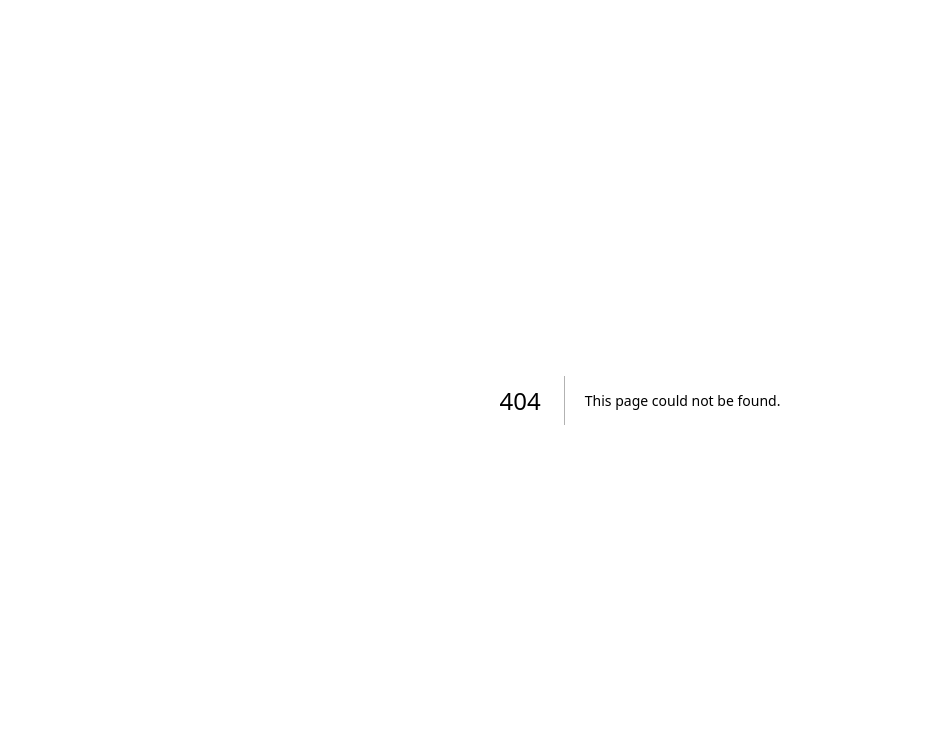
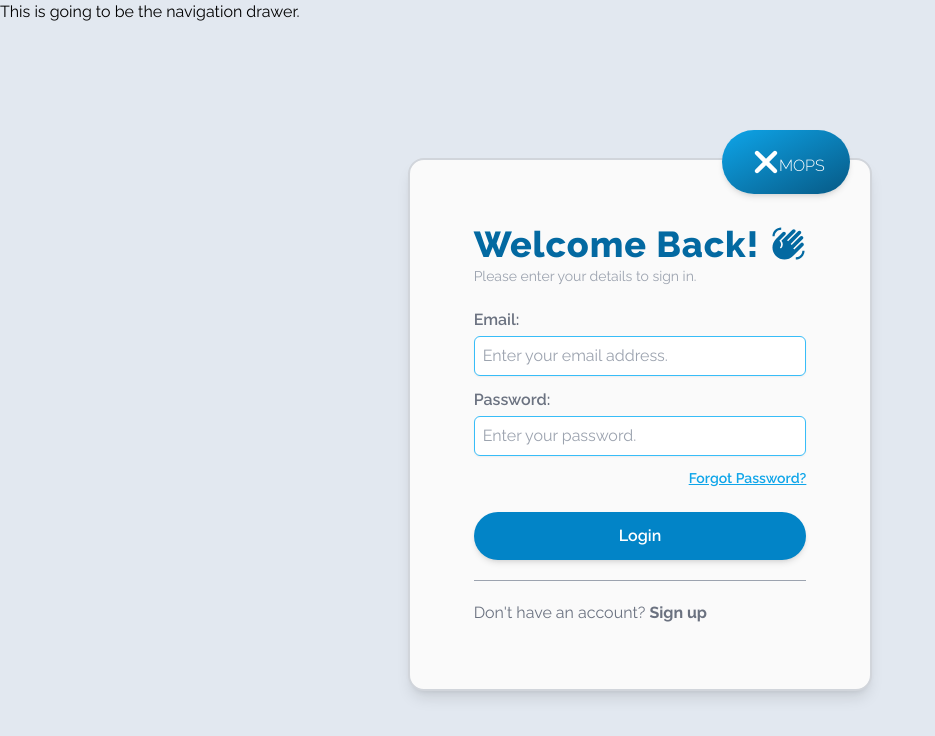
Before and after one commit to ashimmaharjan/XMOP_Accelerate, a Next.js app: page /auth/login in a window 1280 px wide. Before the commit this address had no page. Shown: the top 736 px of the page, without its empty margins (0-935 px from the left). Built offline with nearby package versions, Linux system fonts and the light colour scheme.

Commit message:
Login page design created

```diff
--- /dev/null
+++ b/app/auth/layout.jsx
@@ -0,0 +1,3 @@
+export default function RootLayout({ children }) {
+  return <div>{children}</div>;
+}
--- /dev/null
+++ b/app/auth/login/page.jsx
@@ -0,0 +1,72 @@
+import Divider from "@/app/components/Divider";
+import { MdWavingHand } from "react-icons/md";
+import Link from "next/link";
+import { FaXmark } from "react-icons/fa6";
+
+const Login = () => {
+  return (
+    <main>
+      <section className="flex justify-center items-center w-full h-screen">
+        <div className="w-auto h-auto relative bg-zinc-50 p-16 rounded-2xl border-2 border-gray-300 shadow-lg">
+          <div className="w-32 h-16 absolute right-5 top-[-30px] shadow-md flex justify-center items-center text-white bg-gradient-to-br from-sky-500 to-sky-800 rounded-full">
+            <FaXmark className="text-4xl" />
+            <span className="font-light ml-[-5px] mt-2">MOPS</span>
+          </div>
+          <h2 className="font-extrabold tracking-wide text-4xl text-sky-700 flex items-center gap-3">
+            Welcome Back!
+            <MdWavingHand className="text-[35px] text-sky-700" />
+          </h2>
+          <span className="text-gray-400 text-sm">
+            Please enter your details to sign in.
+          </span>
+
+          <form action="" className="mt-5 flex flex-col gap-3">
+            <div className="flex flex-col gap-1">
+              <label htmlFor="Email" className="text-gray-500 font-semibold">
+                Email:
+              </label>
+              <input
+                type="text"
+                className="rounded-md shadow-sm h-10 pl-2 border text-gray-600 border-sky-400 focus:outline-none focus:ring-1 focus:ring-sky-500"
+                placeholder="Enter your email address."
+              />
+            </div>
+
+            <div className="flex flex-col gap-1">
+              <label htmlFor="Email" className="text-gray-500 font-semibold">
+                Password:
+              </label>
+              <input
+                type="password"
+                className="rounded-md shadow-sm h-10 text-gray-600 pl-2 border border-sky-400 focus:outline-none focus:ring-1 focus:ring-sky-500"
+                placeholder="Enter your password."
+              />
+            </div>
+
+            <Link
+              href=""
+              className="text-sky-500 text-sm underline font-semibold text-right"
+            >
+              Forgot Password?
+            </Link>
+
+            <button className="bg-sky-600 p-3 text-white mt-3 rounded-3xl shadow-md font-semibold hover:bg-sky-800 hover:shadow-xl transition-all duration-300 ease-in-out">
+              Login
+            </button>
+          </form>
+
+          <Divider />
+
+          <p className="text-gray-500">
+            Don't have an account?
+            <Link href="" className="font-bold ml-1">
+              Sign up
+            </Link>
+          </p>
+        </div>
+      </section>
+    </main>
+  );
+};
+
+export default Login;
--- /dev/null
+++ b/app/components/Divider.jsx
@@ -0,0 +1,5 @@
+const Divider = () => {
+  return <div className="w-full h-[1px] mt-5 mb-5 bg-gray-400"></div>;
+};
+
+export default Divider;
--- /dev/null
+++ b/app/components/NavDrawer.jsx
@@ -0,0 +1,11 @@
+const NavDrawer = () => {
+    return (
+        <main>
+            <div>
+                <h2>This is going to be the navigation drawer.</h2>
+            </div>
+        </main>
+     );
+}
+
+export default NavDrawer;
--- a/app/globals.css
+++ b/app/globals.css
@@ -2,26 +2,6 @@
 @tailwind components;
 @tailwind utilities;
 
-:root {
-  --foreground-rgb: 0, 0, 0;
-  --background-start-rgb: 214, 219, 220;
-  --background-end-rgb: 255, 255, 255;
+body {
+  background: #e2e8f0;
 }
-
-@media (prefers-color-scheme: dark) {
-  :root {
-    --foreground-rgb: 255, 255, 255;
-    --background-start-rgb: 0, 0, 0;
-    --background-end-rgb: 0, 0, 0;
-  }
-}
-
-body {
-  color: rgb(var(--foreground-rgb));
-  background: linear-gradient(
-      to bottom,
-      transparent,
-      rgb(var(--background-end-rgb))
-    )
-    rgb(var(--background-start-rgb));
-}
--- a/app/layout.jsx
+++ b/app/layout.jsx
@@ -1,17 +1,21 @@
-import './globals.css'
-import { Inter } from 'next/font/google'
+import NavDrawer from "./components/NavDrawer";
+import "./globals.css";
+import { Raleway } from "next/font/google";
 
-const inter = Inter({ subsets: ['latin'] })
+const raleway = Raleway({ subsets: ["latin"] });
 
 export const metadata = {
-  title: 'Create Next App',
-  description: 'Generated by create next app',
-}
+  title: "XMOPS Accelerate",
+  description: "Generated by create next app",
+};
 
 export default function RootLayout({ children }) {
   return (
     <html lang="en">
-      <body className={inter.className}>{children}</body>
+      <body className={raleway.className}>
+        <NavDrawer />
+        {children}
+      </body>
     </html>
-  )
+  );
 }
--- a/package.json
+++ b/package.json
@@ -16,6 +16,7 @@
     "postcss": "8.4.35",
     "react": "18.2.0",
     "react-dom": "18.2.0",
+    "react-icons": "^5.0.1",
     "tailwindcss": "3.4.1"
   }
 }
```
Also changed, not shown: 1 other file (tests, documents, lock files or other folders).
